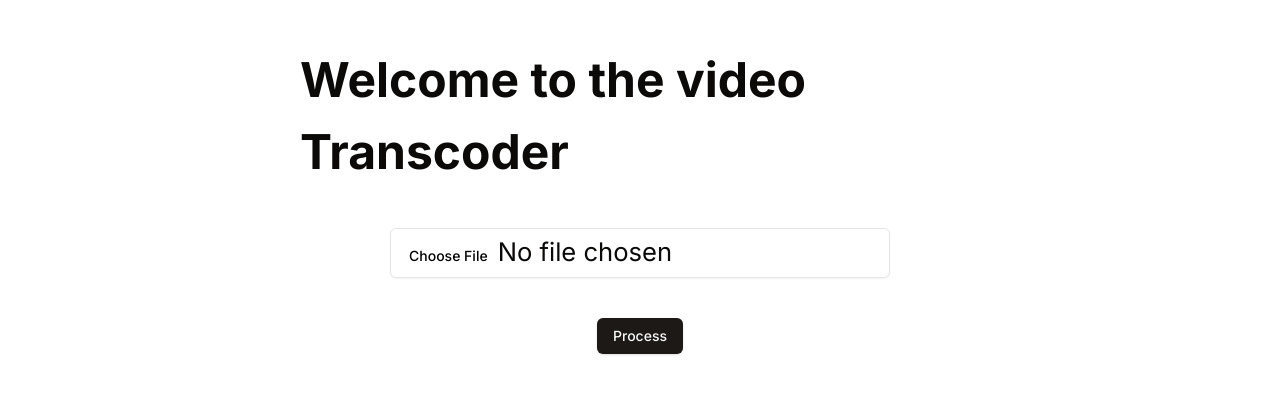
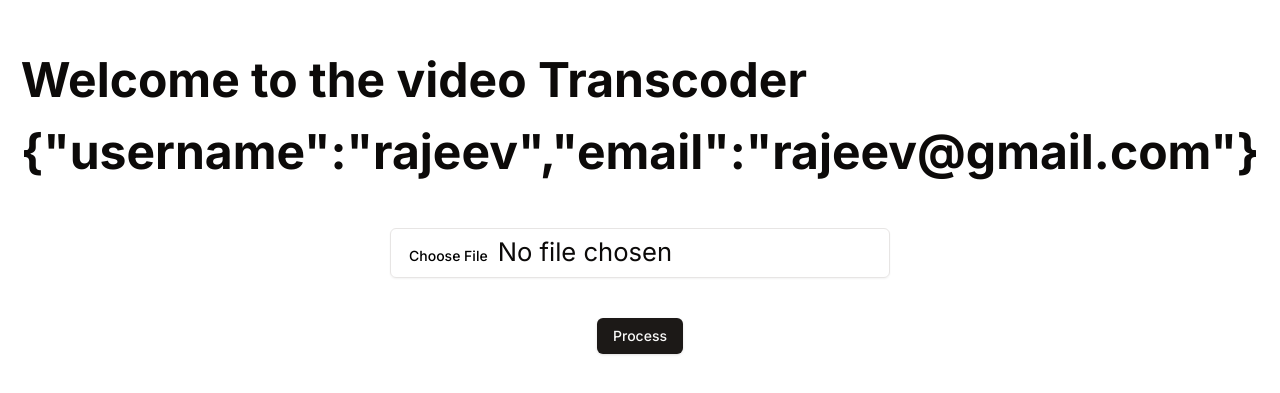
Before and after one commit to Rajeevraj1234/video-transcoder, a Next.js app: page / in a window 1280 px wide. Shown: the part 201-594 px from the top of the page. Built offline with nearby package versions, Linux system fonts and the light colour scheme.

Commit message:
testing the backend

```diff
--- a/package.json
+++ b/package.json
@@ -12,6 +12,7 @@
     "@radix-ui/react-icons": "^1.3.0",
     "@radix-ui/react-label": "^2.1.0",
     "@radix-ui/react-slot": "^1.1.0",
+    "axios": "^1.7.4",
     "class-variance-authority": "^0.7.0",
     "clsx": "^2.1.1",
     "next": "14.2.5",
--- /dev/null
+++ b/src/app/api/user/route.ts
@@ -0,0 +1,3 @@
+export async function GET() {
+  return Response.json({ username: "rajeev", email: "rajeev@gmail.com" });
+}
--- a/src/components/landing/Landing.tsx
+++ b/src/components/landing/Landing.tsx
@@ -1,15 +1,29 @@
 import { Button } from "@/components/ui/button";
 import { Input } from "@/components/ui/input";
-import { Label } from "@/components/ui/label";
+import axios from "axios";
 
-const Landing = () => {
+async function getUserDetails() {
+  try {
+    const response = await axios.get("http://localhost:3000/api/user");
+    return response.data;
+  } catch (e) {
+    console.log(e);
+  }
+}
+
+const Landing = async () => {
+  const user = JSON.stringify(await getUserDetails())
   return (
     <div className="h-[100vh] w-[100vw] flex flex-col px-[300px] justify-center items-center">
       <div className="text-[3rem] font-bold">
-        Welcome to the video Transcoder
+        Welcome to the video Transcoder {user}
       </div>
       <div className="flex  flex-col justify-center items-center my-10 ">
-        <Input id="picture" className="w-[500px] h-[50px] text-[1.6rem]" type="file" />
+        <Input
+          id="picture"
+          className="w-[500px] h-[50px] text-[1.6rem]"
+          type="file"
+        />
       </div>
       <div>
         <Button>Process</Button>
```
Also changed, not shown: 1 other file (tests, documents, lock files or other folders).
